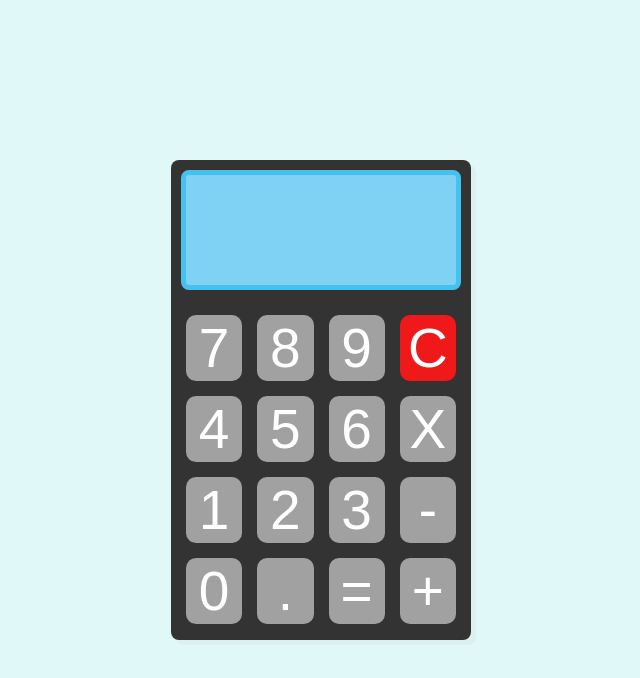
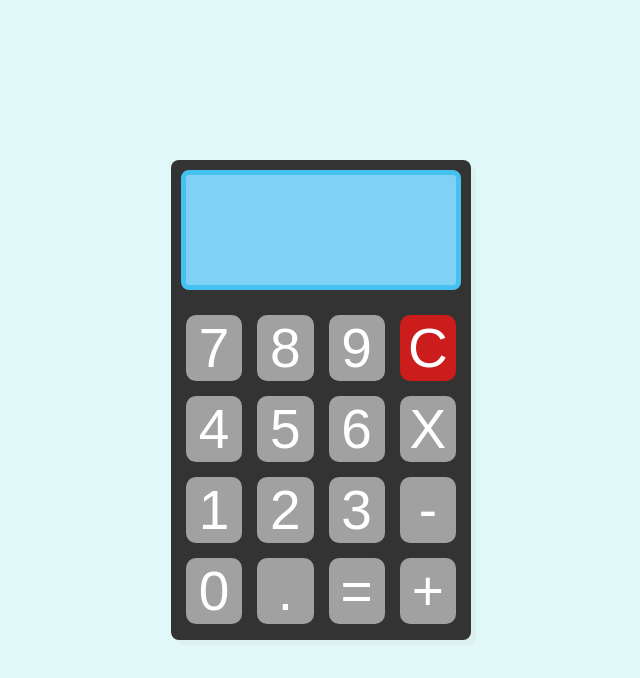
Before and after one commit to lbarbosac/Calculadora, a plain HTML site: page index.html in a window 1280 px wide. In both pictures the pointer is over the button 746 px from the left and 348 px from the top of the page. Shown: the whole page, without its empty margins (319-959 px from the left). Drawn offline with Linux system fonts and the light colour scheme.

Commit message:
agora sim ok

```diff
--- a/style.css
+++ b/style.css
@@ -62,3 +62,7 @@ button:hover {
 #c {
     background-color: rgb(240, 25, 25);
 }
+
+#c:hover {
+    background-color: rgba(240, 25, 25, 0.815);
+}
```
